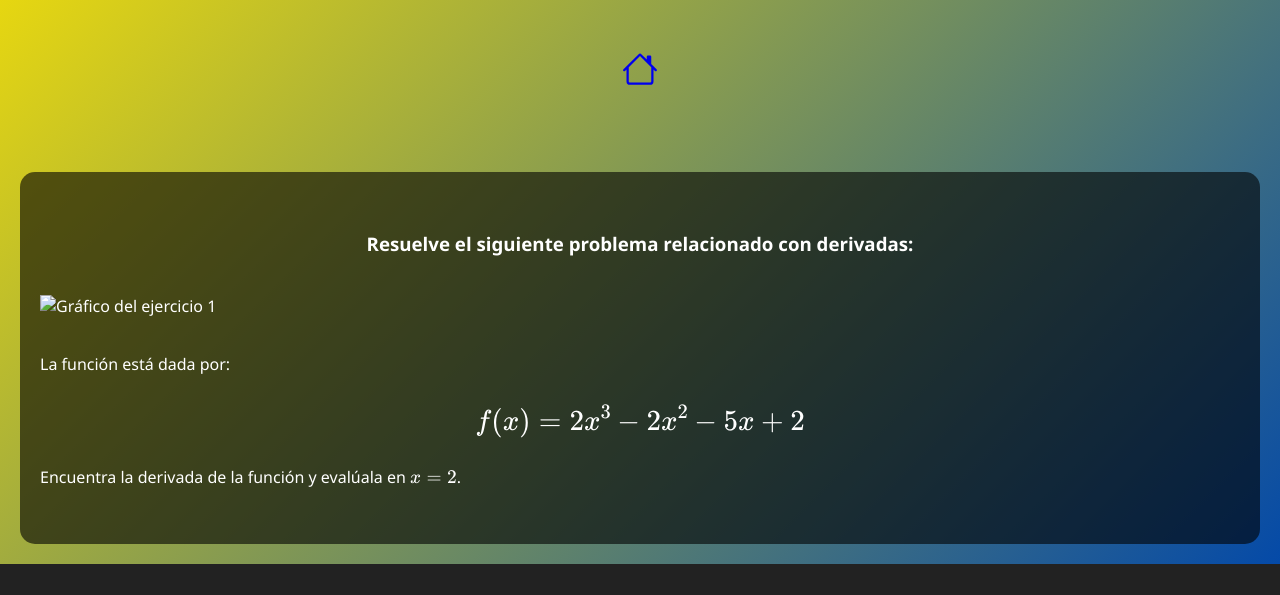
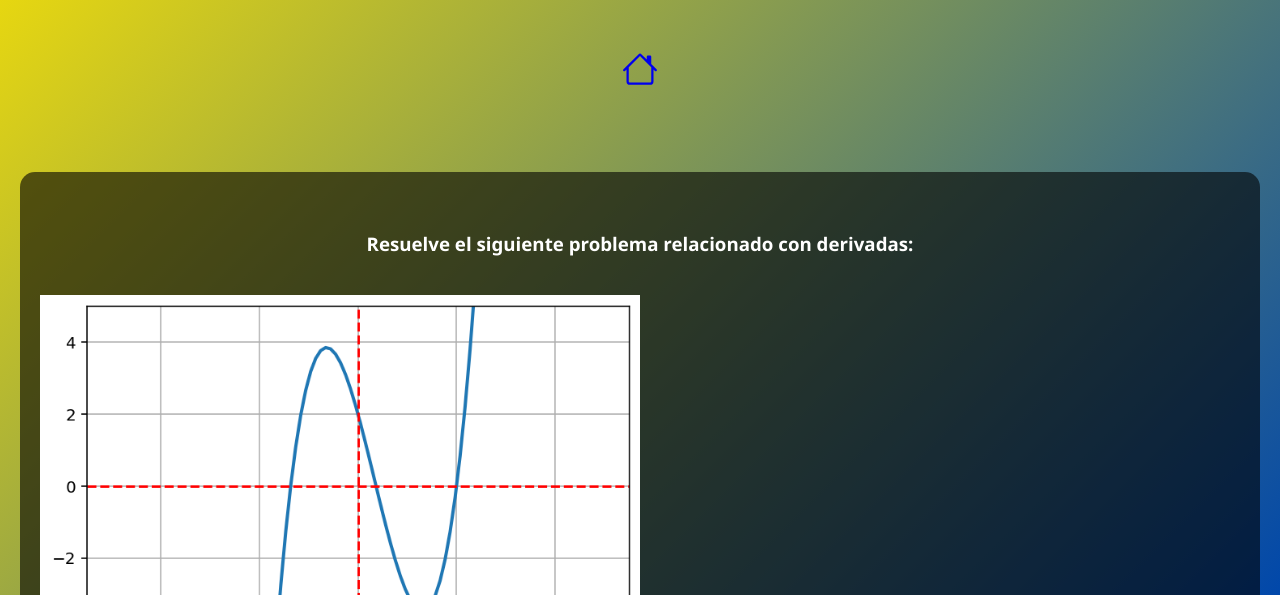
Before and after one commit to MillerSamqC/Desafio-Derivativo, a plain HTML site: page exc1.html in a window 1280 px wide. Shown: the part 200-795 px from the top of the page. Drawn offline with nearby package versions, Linux system fonts and the light colour scheme; the site is published under a folder, as on GitHub Pages, so addresses that start at the root find nothing.

Commit message:
Update exc1.html

```diff
--- a/exc1.html
+++ b/exc1.html
@@ -26,7 +26,7 @@
   <main>
     <h3 style="text-align: center; ">Resuelve el siguiente problema relacionado con derivadas:</h3>
 
-    <img src="/img/function_1.png" alt="Gráfico del ejercicio 1" width="600px" class="center">
+    <img src="img/function_1.png" alt="Gráfico del ejercicio 1" width="600px" class="center">
 
     <p>La función está dada por:</p>
     <p style="font-size: 1.5em;">
```
